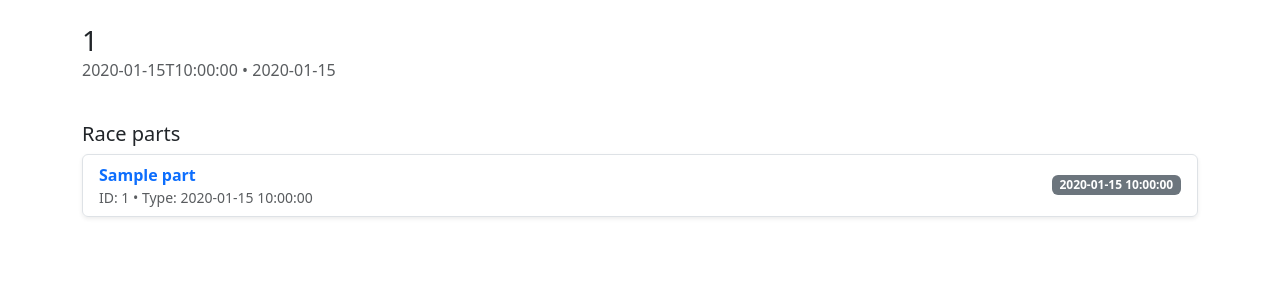
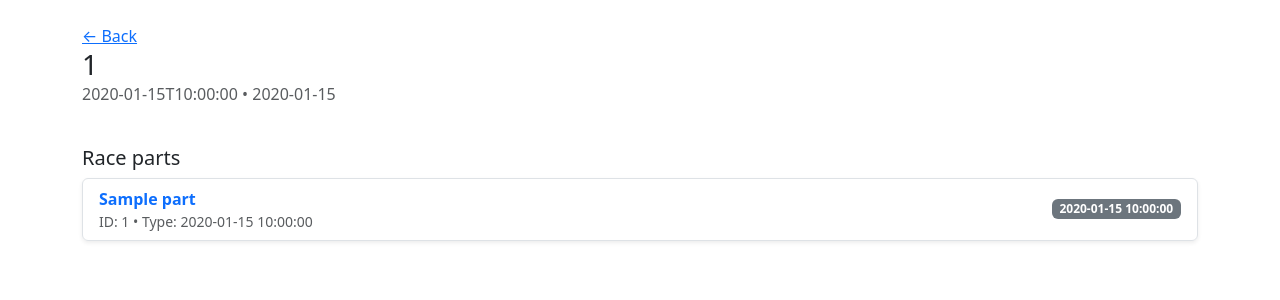
Before and after one commit to JeroenBertels/glh-timer, a FastAPI app: template backend/app/templates/race_detail.html in a window 1280 px wide. Shown: the part 56-356 px from the top of the page. Run offline with FastAPI, Linux system fonts and the light colour scheme; the template is opened without the code that fills it: most values are stand-ins (such as "Sample title", 1, 10 or a date in 2020); parts of the project's set-up code (start-up, migrations or seed data) failed here and were passed over; some libraries are stand-ins or nearby versions.

Commit message:
Added back button

```diff
--- a/backend/app/templates/race_detail.html
+++ b/backend/app/templates/race_detail.html
@@ -2,6 +2,7 @@
 {% block content %}
 <div class="d-flex align-items-center justify-content-between mb-3">
   <div>
+    <div class="text-muted"><a href="/races">← Back</a></div>
     <h1 class="h3 m-0">{{ race.race_id }}</h1>
     <div class="text-muted">{{ race.race_date.isoformat() }} • {{ race.race_timezone }}</div>
   </div>
```
